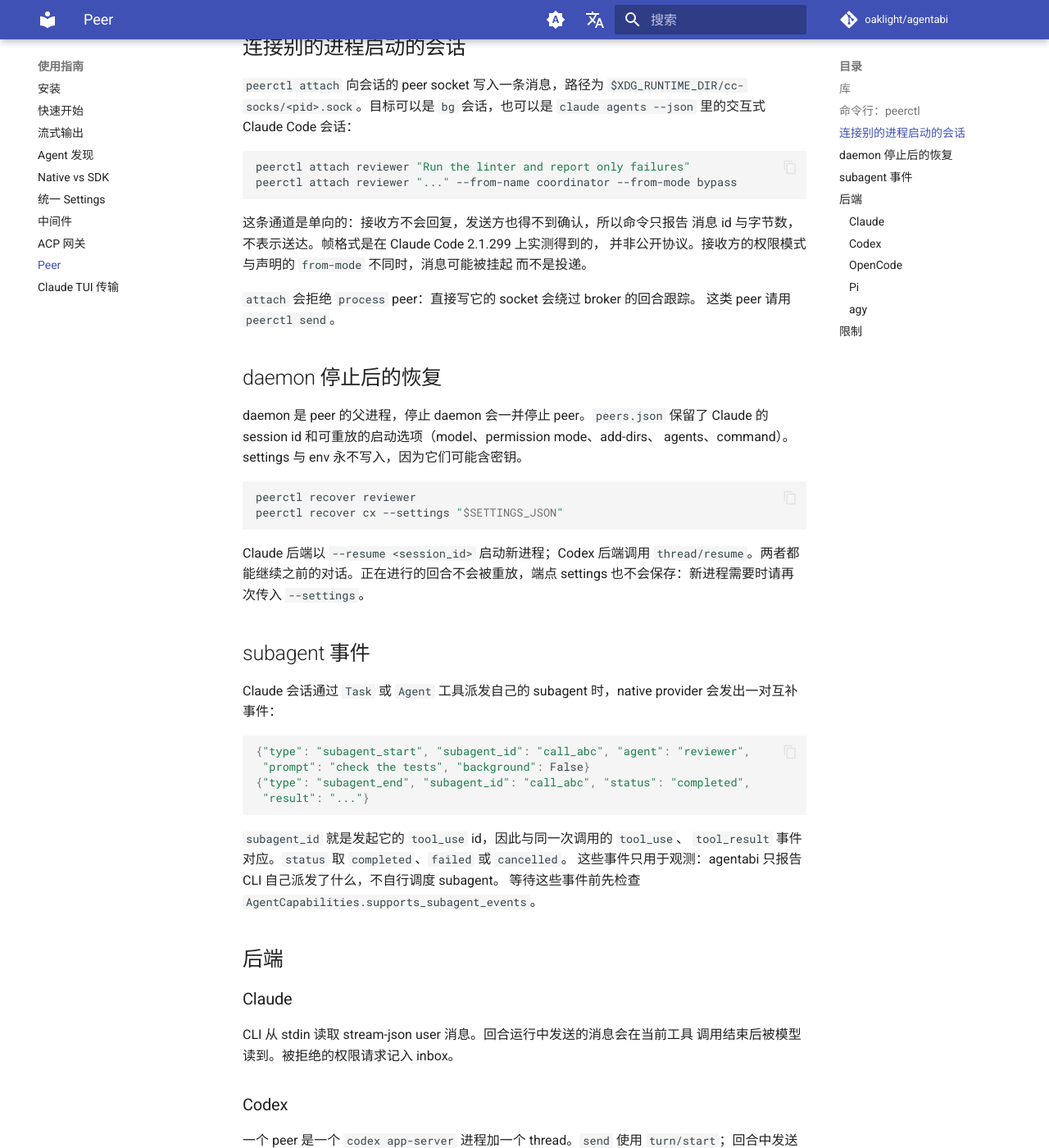
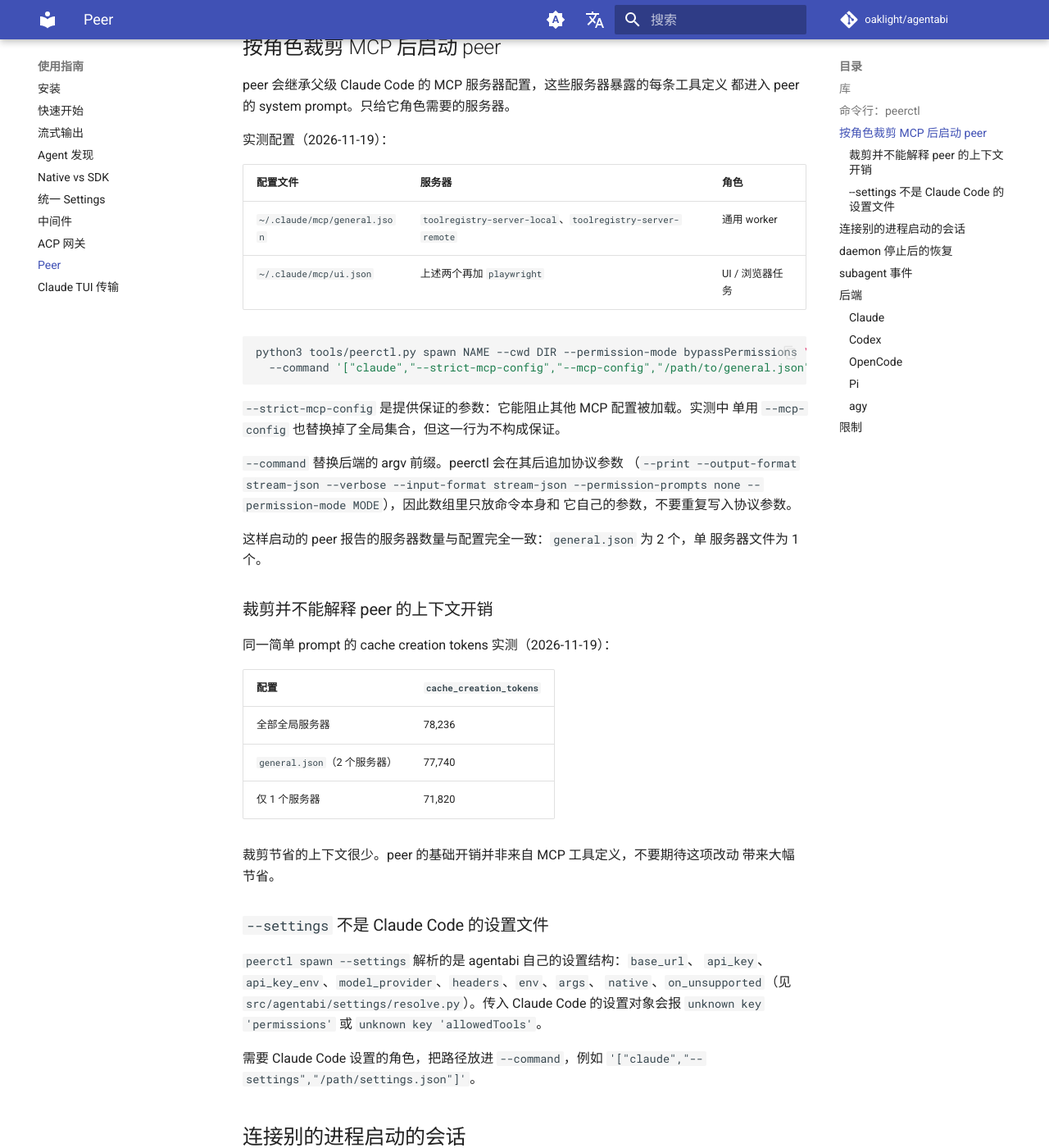
Before and after one commit to Oaklight/agentabi, an MkDocs documentation site: the page built from docs/usage/peers.md, in a window 1280 px wide and 1400 px high, scrolled down 3102 px. Shown: the whole window at 82% size. Built offline with MkDocs 1.6.1 and Material for MkDocs 9.7.7, drawn with Linux system fonts in a browser that asks for light colours; comment, search, counter and statistics services are not loaded; some of the changed text lies outside the part shown.

Commit message:
docs(peers): document MCP trimming and the launch argv
A peer inherits the parent MCP servers and pays for their tool
definitions. Document launch with --strict-mcp-config and --mcp-config
inside --command, that peerctl appends the protocol flags after that
prefix, that --settings is agentabi settings rather than Claude Code
settings, and that a 400 on the first turn can be the model.

Record that trimming saves little context, with the measured
cache_creation_tokens.

````diff
--- a/docs/changelog.md
+++ b/docs/changelog.md
@@ -1,4 +1,10 @@
 # 更新日志
+
+## [未发布]
+
+### 新增
+
+- **peer 启动指南** — peers 指南与 `peerctl` skill 现在说明：peer 继承父级的 MCP 服务器，并为其工具定义付出上下文开销。用 `--command '["claude","--strict-mcp-config","--mcp-config",...]'` 启动，只有这个参数能保证不加载其他 MCP 配置；peerctl 会在该前缀之后追加协议参数。实测：`general.json` 为 2 个服务器，单服务器文件为 1 个。同时记录：裁剪节省的上下文很少（全部全局服务器 78,236 cache creation tokens，两个服务器 77,740，一个服务器 71,820）；`peerctl spawn --settings` 解析的是 agentabi 设置而非 Claude Code 设置；模型可能每个回合都因 400 在上游被拒绝。
 
 ## v0.5.0 (2026-11-11)
 
--- a/docs/usage/peers.md
+++ b/docs/usage/peers.md
@@ -117,6 +117,58 @@ peerctl daemon start|status|stop
 `BACKEND` 列标明 process peer 背后的 CLI（`claude` 或 `codex`）。
 
 输出为结构化内容的命令都接受 `--json`，便于其他 agent 调用。
+
+## 按角色裁剪 MCP 后启动 peer
+
+peer 会继承父级 Claude Code 的 MCP 服务器配置，这些服务器暴露的每条工具定义
+都进入 peer 的 system prompt。只给它角色需要的服务器。
+
+实测配置（2026-11-19）：
+
+| 配置文件 | 服务器 | 角色 |
+| --- | --- | --- |
+| `~/.claude/mcp/general.json` | `toolregistry-server-local`、`toolregistry-server-remote` | 通用 worker |
+| `~/.claude/mcp/ui.json` | 上述两个再加 `playwright` | UI / 浏览器任务 |
+
+```bash
+python3 tools/peerctl.py spawn NAME --cwd DIR --permission-mode bypassPermissions \
+  --command '["claude","--strict-mcp-config","--mcp-config","/path/to/general.json"]'
+```
+
+`--strict-mcp-config` 是提供保证的参数：它能阻止其他 MCP 配置被加载。实测中
+单用 `--mcp-config` 也替换掉了全局集合，但这一行为不构成保证。
+
+`--command` 替换后端的 argv 前缀。peerctl 会在其后追加协议参数
+（`--print --output-format stream-json --verbose --input-format stream-json
+--permission-prompts none --permission-mode MODE`），因此数组里只放命令本身和
+它自己的参数，不要重复写入协议参数。
+
+这样启动的 peer 报告的服务器数量与配置完全一致：`general.json` 为 2 个，单
+服务器文件为 1 个。
+
+### 裁剪并不能解释 peer 的上下文开销
+
+同一简单 prompt 的 cache creation tokens 实测（2026-11-19）：
+
+| 配置 | `cache_creation_tokens` |
+| --- | --- |
+| 全部全局服务器 | 78,236 |
+| `general.json`（2 个服务器） | 77,740 |
+| 仅 1 个服务器 | 71,820 |
+
+裁剪节省的上下文很少。peer 的基础开销并非来自 MCP 工具定义，不要期待这项改动
+带来大幅节省。
+
+### `--settings` 不是 Claude Code 的设置文件
+
+`peerctl spawn --settings` 解析的是 agentabi 自己的设置结构：`base_url`、
+`api_key`、`api_key_env`、`model_provider`、`headers`、`env`、`args`、
+`native`、`on_unsupported`（见 `src/agentabi/settings/resolve.py`）。传入
+Claude Code 的设置对象会报 `unknown key 'permissions'` 或
+`unknown key 'allowedTools'`。
+
+需要 Claude Code 设置的角色，把路径放进 `--command`，例如
+`'["claude","--settings","/path/settings.json"]'`。
 
 ## 连接别的进程启动的会话
 
@@ -284,3 +336,8 @@ peer = await broker.spawn(
   运行。
 - 权限请求会被自动拒绝（`--permission-prompts none`），每次拒绝以
   `permission_denied` 记入 inbox。
+- 模型可能在上游被拒绝。以 `--model claude-sonnet-5.5` 对代理端点启动的
+  peer，每个回合都返回 `400 claude-sonnet-5-5 refused this request
+  (safety filter: content_filter)`，简单 prompt 也一样；同一 peer 用默认模型
+  正常。peer 首回合就返回 400 时，先测模型，再测 prompt。这是一次环境观测，
+  不是关于该模型的结论。
````
